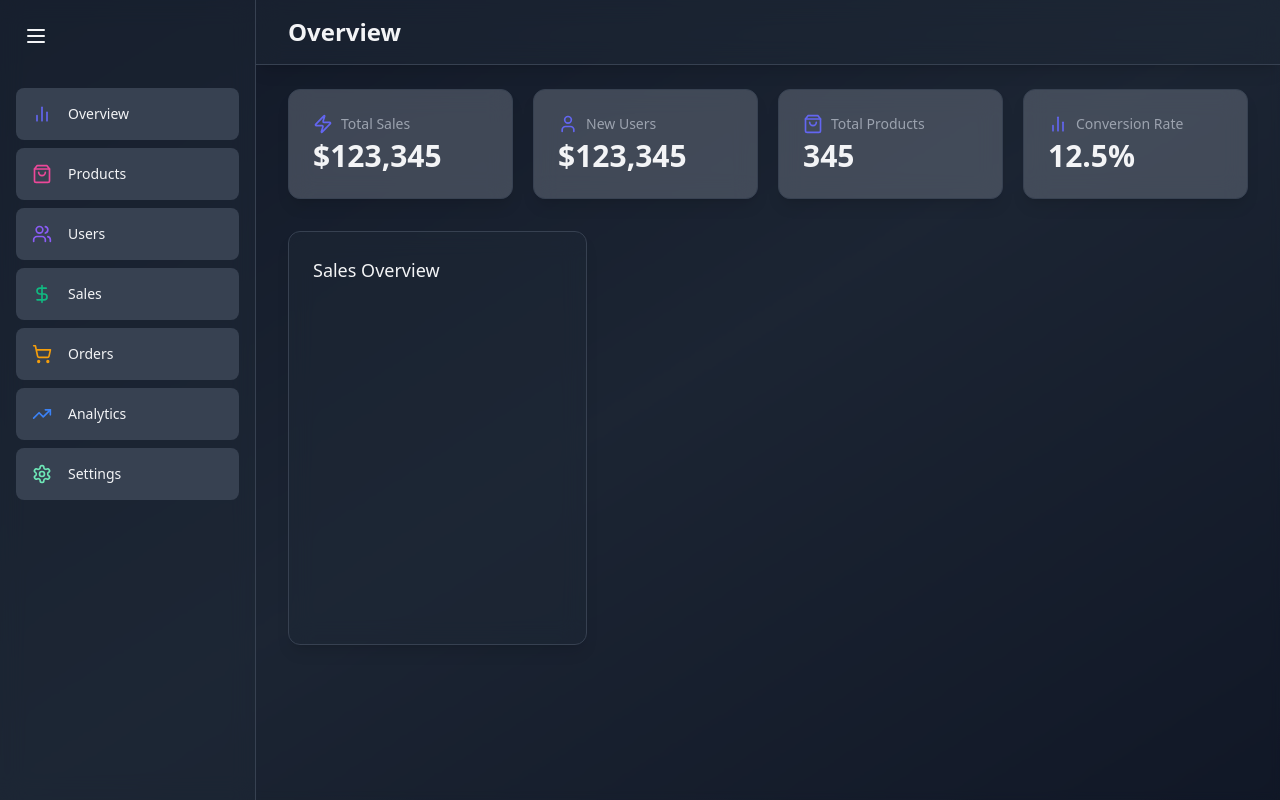
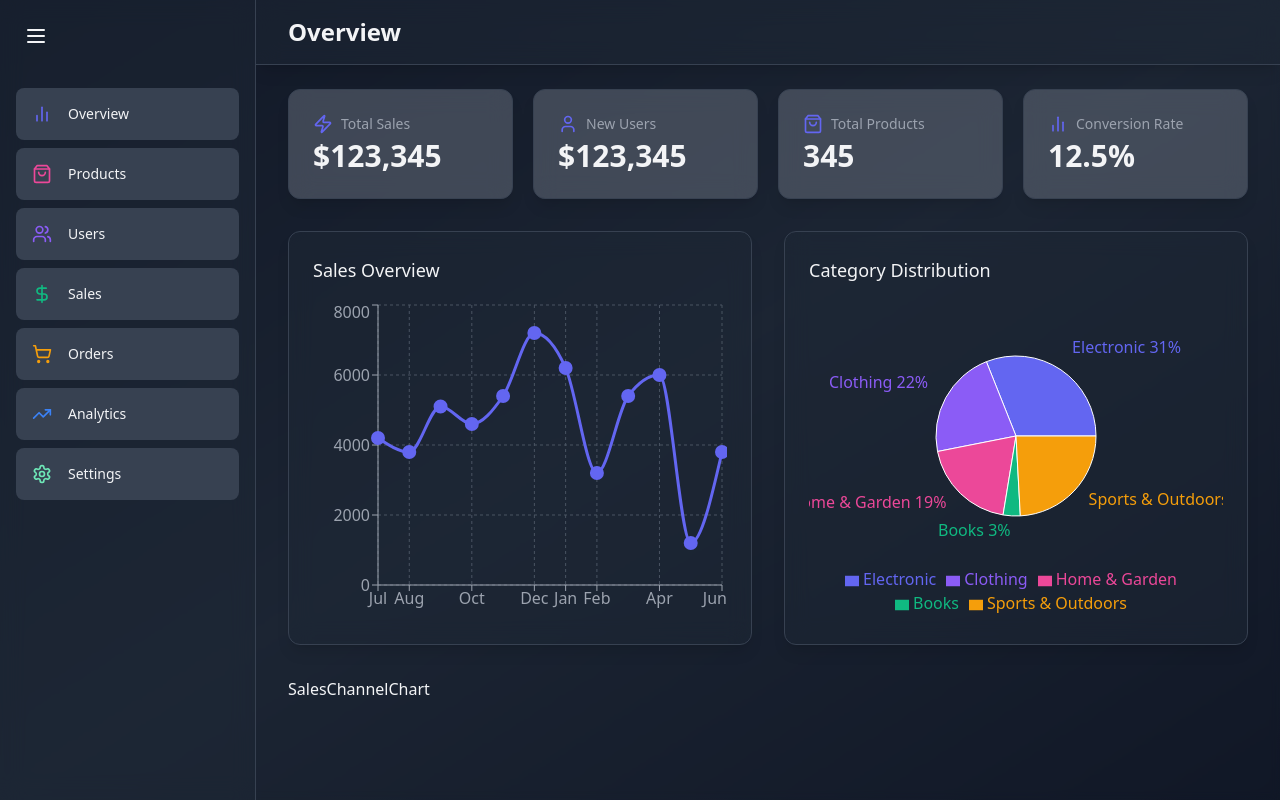
Before and after one commit to thanhphanvan1/dashboard1, a React (Vite) app: page / in a window 1280 px wide. Built offline with nearby package versions, Linux system fonts and the light colour scheme.

Commit message:
overview-2

```diff
--- /dev/null
+++ b/src/components/overview/CategoryDistributionChart.jsx
@@ -0,0 +1,70 @@
+import React from "react";
+import { motion } from "framer-motion";
+import {
+  PieChart,
+  Pie,
+  Cell,
+  Tooltip,
+  ResponsiveContainer,
+  Legend,
+} from "recharts";
+
+const categoryData = [
+  { name: "Electronic", value: 4500 },
+  { name: "Clothing", value: 3200 },
+  { name: "Home & Garden", value: 2800 },
+  { name: "Books", value: 500 },
+  { name: "Sports & Outdoors", value: 3500 },
+];
+
+const COLORS = ["#6366F1", "#8B5CF6", "#EC4899", "#10B981", "#F59E0B"];
+
+const CategoryDistributionChart = () => {
+  return (
+    <motion.div
+      className="bg-gray-800 p-6 bg-opacity-50 backdrop-blur-md shadow-lg rounded-xl border border-gray-700"
+      initial={{ opacity: 0, y: 20 }}
+      animate={{ opacity: 1, y: 0 }}
+      transition={{ delay: 0.3 }}
+    >
+      <h2 className="text-lg font-medium mb-4 text-gray-100">
+        Category Distribution
+      </h2>
+      <div className="h-80">
+        <ResponsiveContainer width={"100%"} height={"100%"}>
+          <PieChart>
+            <Pie
+              data={categoryData}
+              cx={"50%"}
+              cy={"50%"}
+              labelLine={false}
+              outerRadius={80}
+              fill="#8884d8"
+              dataKey="value"
+              label={({ name, percent }) =>
+                `${name} ${(percent * 100).toFixed(0)}%`
+              }
+            >
+              {categoryData.map((entry, index) => (
+                <Cell
+                  key={`cell - ${index}`}
+                  fill={COLORS[index % COLORS.length]}
+                />
+              ))}
+            </Pie>
+            <Tooltip
+              contentStyle={{
+                backgroundColor: "rgba(31,41,55,.8)",
+                borderColor: "#4B5563",
+              }}
+              itemStyle={{ color: "#E5E7EB" }}
+            />
+            <Legend />
+          </PieChart>
+        </ResponsiveContainer>
+      </div>
+    </motion.div>
+  );
+};
+
+export default CategoryDistributionChart;
--- /dev/null
+++ b/src/components/overview/SalesChannelChart.jsx
@@ -0,0 +1,7 @@
+import React from "react";
+
+const SalesChannelChart = () => {
+  return <div>SalesChannelChart</div>;
+};
+
+export default SalesChannelChart;
--- a/src/components/overview/SalesOverviewChart.jsx
+++ b/src/components/overview/SalesOverviewChart.jsx
@@ -36,18 +36,18 @@ const SalesOverviewChart = () => {
     >
       <h2 className="text-lg font-medium mb-4 text-gray-100">Sales Overview</h2>
       <div className="h-80">
-        <ResponsiveContainer width={"100%"} height={"100"}>
+        <ResponsiveContainer width={"100%"} height={"100%"}>
           <LineChart data={salesData}>
             <CartesianGrid strokeDasharray="3 3" stroke="#4B5563" />
-            <XAxis dataKey={name} />
+            <XAxis dataKey={"name"} stroke="#9ca3af" />
             <YAxis stroke="#9ca3af" />
             <Tooltip
               contentStyle={{
                 backgroundColor: "rgba(31,45,55,0.8)",
-                borderColor: "4B5563",
+                borderColor: "#4B5563",
               }}
               itemStyle={{ color: "#E5E7EB" }}
-            >
+            />
             <Line
               type="monotone"
               dataKey="sales"
@@ -56,7 +56,6 @@ const SalesOverviewChart = () => {
               dot={{ fill: "#6366F1", strokeWidth: 2, r: 6 }}
               activeDot={{ r: 8, strokeWidth: 2 }}
             />
-            </Tooltip>
           </LineChart>
         </ResponsiveContainer>
       </div>
--- a/src/pages/OverviewPage.jsx
+++ b/src/pages/OverviewPage.jsx
@@ -1,9 +1,12 @@
 import React from "react";
 import Header from "../components/common/Header";
+import { BarChart2, ShoppingBag, User, Zap } from "lucide-react";
+
 import { motion } from "framer-motion";
 import StatCard from "../components/common/StatCard";
-import { BarChart2, ShoppingBag, User, Zap } from "lucide-react";
 import SalesOverviewChart from "../components/overview/SalesOverviewChart";
+import CategoryDistributionChart from "../components/overview/CategoryDistributionChart";
+import SalesChannelChart from "../components/overview/SalesChannelChart";
 
 const OverviewPage = () => {
   return (
@@ -43,8 +46,10 @@ const OverviewPage = () => {
           />
         </motion.div>
         {/* {CHART } */}
-        <div className="grid grid-cols-1 lg:grid-cols-3 gap-8">
+        <div className="grid grid-cols-1 lg:grid-cols-2 gap-8">
           <SalesOverviewChart />
+          <CategoryDistributionChart />
+          <SalesChannelChart />
         </div>
       </main>
     </div>
```
Lines whose indentation alone changed are shown as unchanged.
